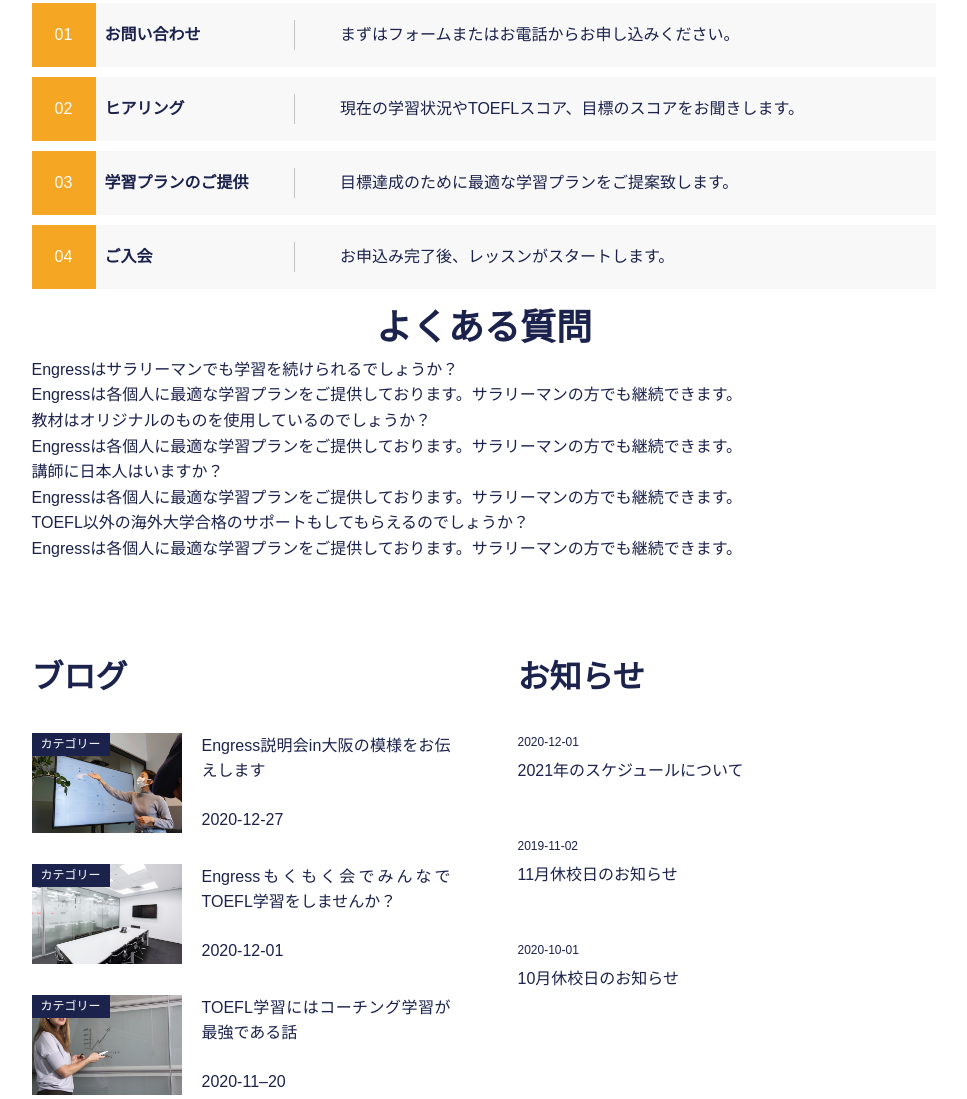
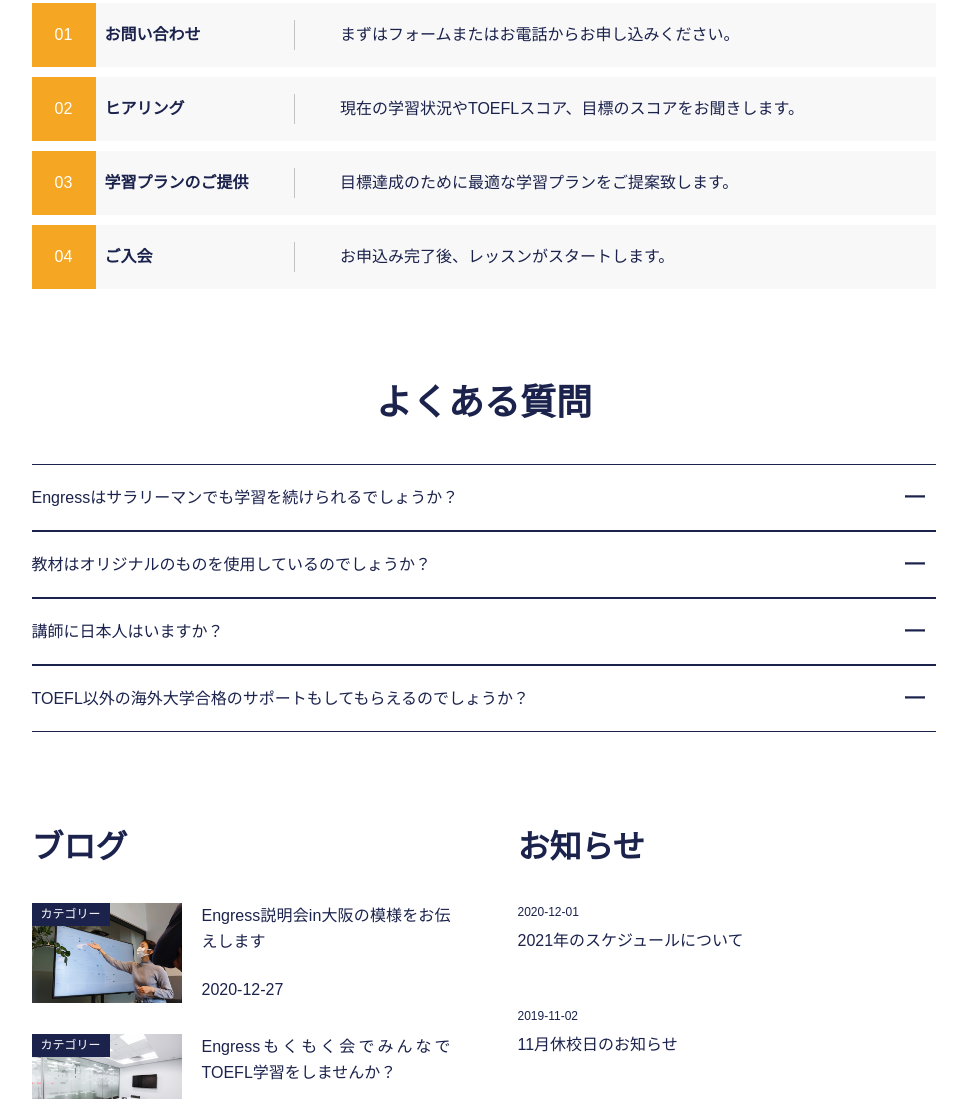
Before and after one commit to sonho463/english-school, a website: page index.html in a window 1280 px wide. Shown: the part 3181-4280 px from the top of the page, without its empty margins (156-1123 px from the left). Drawn offline with nearby package versions, Linux system fonts and the light colour scheme.

Commit message:
qa animation

```diff
--- a/assets/scripts/main.js
+++ b/assets/scripts/main.js
@@ -0,0 +1,14 @@
+const faqItems = document.querySelectorAll(".js-faq-item");
+const faqQuestions = document.querySelectorAll(".p-faq__question");
+
+
+faqQuestions.forEach((q)=>{
+	q.addEventListener('click',function(){
+		const next = q.nextElementSibling;
+		if(next.classList.contains('open')){
+			next.classList.remove('open')
+		} else {
+			next.classList.add('open')
+		}
+	})
+})
--- /dev/null
+++ b/assets/scss/project/_faq.scss
@@ -0,0 +1,47 @@
+@use "../foundation/variables" as v;
+
+.l-faq {
+  padding-top: 75px;
+}
+
+.p-faq__contents {
+  padding-top: 32px;
+}
+
+.p-faq__item {
+  border-top: v.$main-primary 1px solid;
+  border-bottom: v.$main-primary 1px solid;
+	// height: 65px;
+}
+
+
+.p-faq__question {
+	background-color: #fff;
+  display: flex;
+  justify-content: space-between;
+  align-items: center;
+  height: 65px;
+  &::after {
+    content: "ー";
+    font-size: 2.5rem;
+    padding-right: 1%;
+  }
+}
+
+.p-faq__answer {
+	position: relative;z-index: -1;
+  background-color: v.$color-pale-gray;
+  line-height: 65px;
+	height: 0px;
+	visibility: hidden;
+	opacity: 0;
+	transition: all .5s;
+  &__text {
+    padding-left: 26px;
+  }
+}
+.p-faq__answer.open{
+	height: 65px;
+	visibility: visible;
+	opacity: 1;
+}
--- a/assets/scss/style.scss
+++ b/assets/scss/style.scss
@@ -30,6 +30,7 @@
 @use "./project/feature";
 @use "./project/success";
 @use "./project/flow";
+@use "./project/faq";
 @use "./project/info";
 @use "./project/cta";
 @use "./project/tel";
--- a/index.html
+++ b/index.html
@@ -289,19 +289,19 @@
 					</h2>
 					<div class="p-faq__contents">
 						<ul class="p-faq__list">
-							<li class="p-faq__item">
+							<li class="p-faq__item js-faq-item js-faq-item">
 								<h3 class="p-faq__question">
 									<span class="p-faq__question__text">
 										Engressはサラリーマンでも学習を続けられるでしょうか？
 									</span>
 								</h3>
-								<p class="p-faq__answer">
+								<p class="p-faq__answer js-faq-answer">
 									<span class="p-faq__answer__text">
 										Engressは各個人に最適な学習プランをご提供しております。サラリーマンの方でも継続できます。
 									</span>
 								</p>
 							</li>
-							<li class="p-faq__item">
+							<li class="p-faq__item js-faq-item">
 								<h3 class="p-faq__question">
 									<span class="p-faq__question__text">
 										教材はオリジナルのものを使用しているのでしょうか？
@@ -313,7 +313,7 @@
 									</span>
 								</p>
 							</li>
-							<li class="p-faq__item">
+							<li class="p-faq__item js-faq-item">
 								<h3 class="p-faq__question">
 									<span class="p-faq__question__text">
 										講師に日本人はいますか？ </span>
@@ -324,7 +324,7 @@
 									</span>
 								</p>
 							</li>
-							<li class="p-faq__item">
+							<li class="p-faq__item js-faq-item">
 								<h3 class="p-faq__question">
 									<span class="p-faq__question__text">
 										TOEFL以外の海外大学合格のサポートもしてもらえるのでしょうか？
```
Also changed, not shown: assets/css/style.css, build/style.css, 1 other file.
